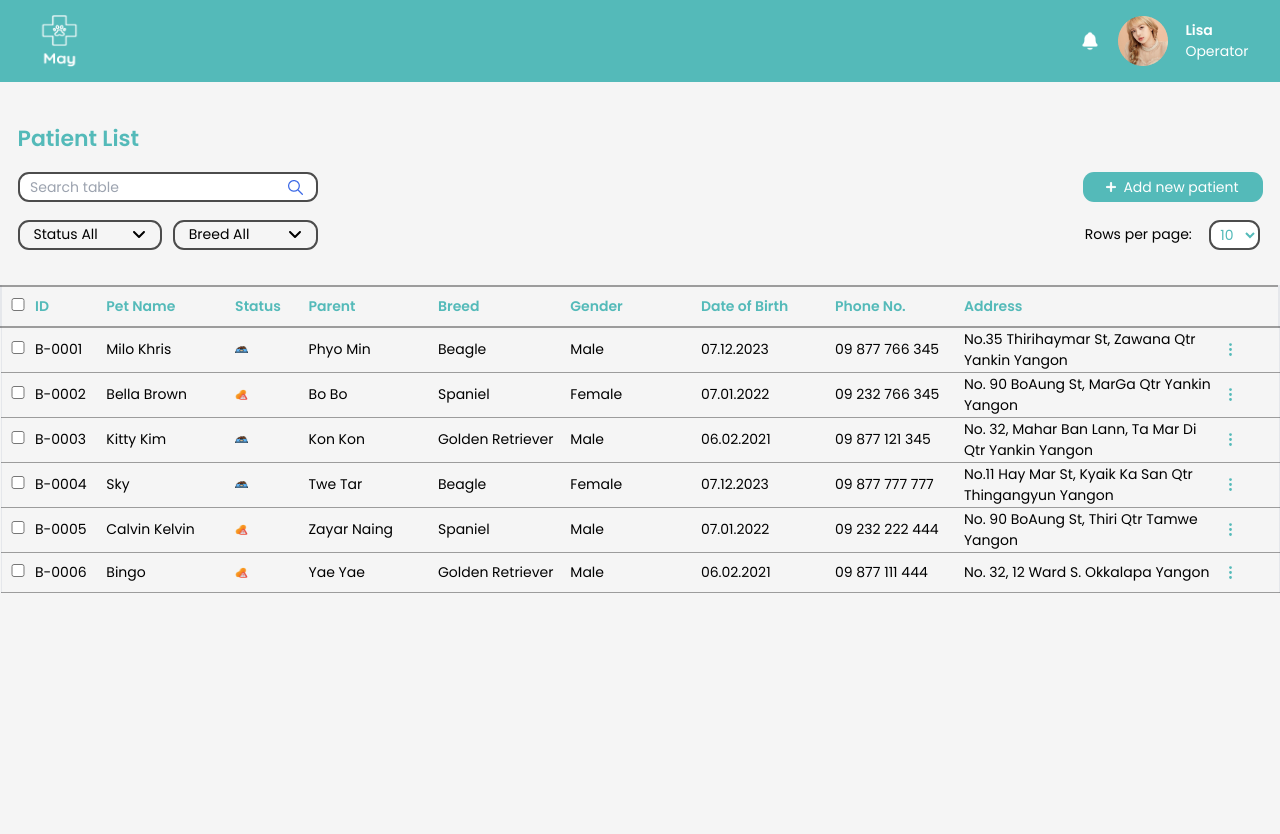
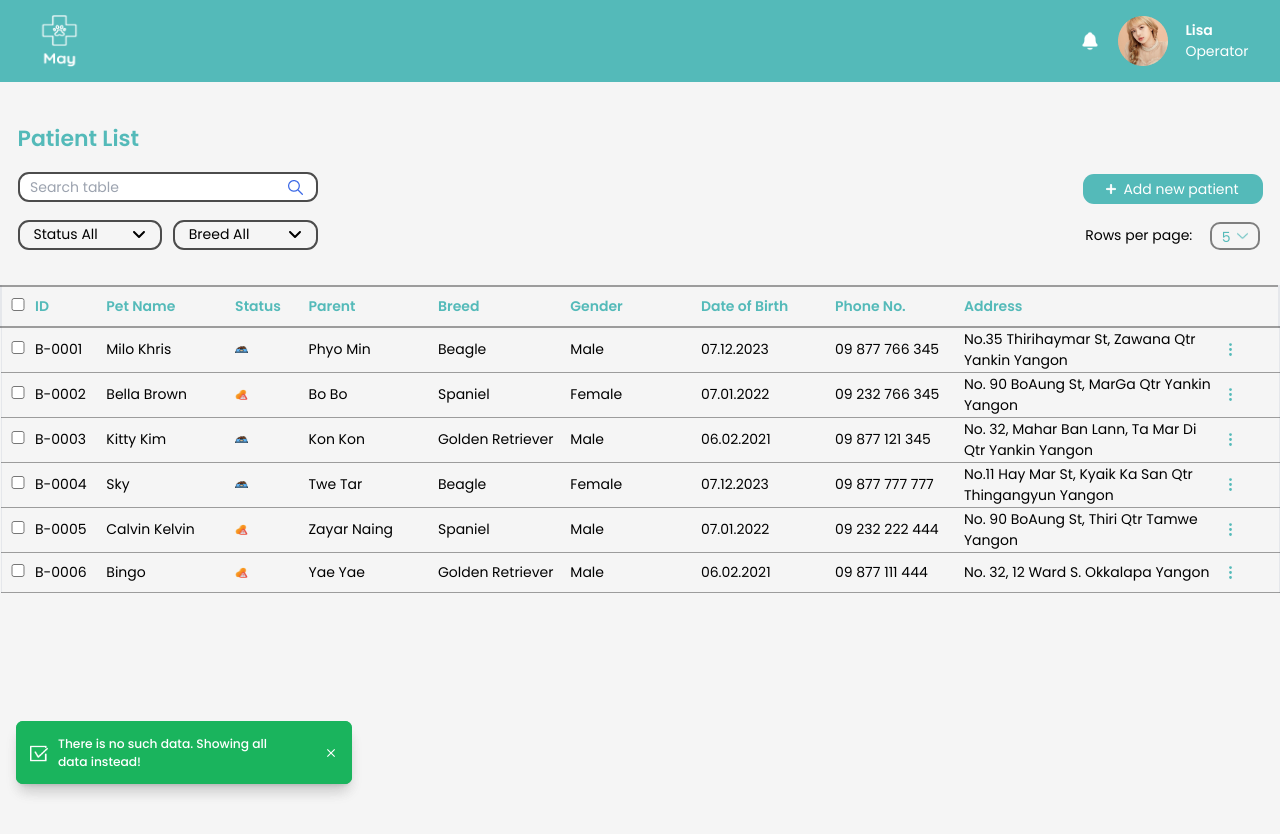
Before and after one commit to Yae-Htet-Aung/May-Veterinary-Clinic, a React (Vite) app: page / in a window 1280 px wide. Shown: the top 834 px of the page. Built offline with nearby package versions, Linux system fonts and the light colour scheme.

Commit message:
search done

```diff
--- a/src/App.css
+++ b/src/App.css
@@ -45,15 +45,13 @@
 }
 
 .outlineBtn,
-.blueBtn,
-.outlineBtnSec {
+.blueBtn {
   border-radius: 11px;
   height: 30px;
   cursor: pointer;
 }
 
-.outlineBtn,
-.outlineBtnSec {
+.outlineBtn {
   border: 2px solid #4c4c4c;
 }
 
@@ -101,10 +99,57 @@
   padding-top: 3px;
 }
 
-.outlineBtnSec {
-  background-color: #fff;
+/* row per page */
+.rppBtn {
+  padding: 3px;
+  border: 2px solid rgba(76, 76, 76, 0.7);
+  height: 28px;
+  width: 50px;
+  border-radius: 10px;
+  position: relative;
+  cursor: pointer;
   color: #54bab9;
+  display: flex;
+  justify-content: center;
+  gap: 7px;
+  align-items: start;
 }
+
+.rppList {
+  text-align: center;
+  display: none;
+  padding: 2px;
+}
+
+.rppList>p {
+  line-height: 20px;
+  padding: 0 10px;
+  cursor: pointer;
+  font-size: 14px;
+}
+
+.rppList.active {
+  height: fit-content;
+  position: absolute;
+  display: flex;
+  flex-direction: column;
+  justify-content: space-between;
+  line-height: 22px;
+  width: 50px;
+  top: 30px;
+  left: 0;
+  border: 2px solid #bfbfbf;
+  background-color: rgba(245, 245, 245, 1);
+  border-radius: 10px;
+  box-shadow: 1px 1px 4px rgba(0, 0, 0, 0.5);
+}
+
+.rppItems:hover {
+  background-color: skyblue;
+  color: #4c4c4c;
+  border-radius: 8px;
+}
+/* row per page end */
 
 label {
   color: #4c4c4c;
--- a/src/components/Alert.jsx
+++ b/src/components/Alert.jsx
@@ -64,7 +64,7 @@ export const AlertModal = ({ noti, idToDel, showAlert, setShowAlert, data, setDa
           <ModalWrapper className={`w-[390px] h-[150px] p-5 shadow-lg border-none`}>
             <form onSubmit={(e) => handleDelete(e)} className='grid grid-cols-2 grid-rows-7 h-full relative z-10 content-start gap-5'>
               <span
-                className='cursor-pointer absolute top-5 right-5 w-[20px] h-[20px] p-0 z-10 leading-[20px] text-center'
+                className='cursor-pointer absolute top-0 -right-[5px] w-[20px] h-[20px] p-0 z-10 leading-[20px] text-center'
                 aria-label='Close modal'
                 onClick={() => setShowAlert(false)}
               >
--- a/src/components/Modal.jsx
+++ b/src/components/Modal.jsx
@@ -109,7 +109,7 @@ export const Modal = ({ show, setShowModal, createData, updateData, paramsData }
           <ModalWrapper className={`${paramsData.parent == '' ? 'w-[600px] h-[462px] ' : 'w-[600px] h-[510px]'} p-5 shadow-lg bg-white border-none `}>
             <form onSubmit={() => { paramsData.parent == '' ? handleSave() : handleUpdate() }} className='grid grid-cols-2 grid-rows-7 h-full relative z-10 content-start gap-5'>
               <span
-                className='cursor-pointer absolute top-5 right-5 w-[20px] h-[20px] p-0 z-10 leading-[20px] text-center'
+                className='cursor-pointer absolute top-0 -right-[5px] w-[20px] h-[20px] p-0 z-10 leading-[20px] text-center'
                 aria-label='Close modal'
                 onClick={() => setShowModal(prev => !prev)}
               >
--- a/src/components/PatientList.jsx
+++ b/src/components/PatientList.jsx
@@ -5,7 +5,7 @@ import { Modal } from './Modal'
 import { Dropdown } from 'flowbite-react';
 import { IconDotsVertical, IconPencil } from '@tabler/icons-react'
 import { FITrash } from '@icongo/fi'
-import toast, { Toaster, resolveValue } from 'react-hot-toast';
+import toast from 'react-hot-toast';
 import Success from '../assets/resources/success.png'
 import { IoMdClose } from "react-icons/io";
 // pictures
@@ -13,6 +13,7 @@ import Allergy from '../assets/resources/allergy.png'
 import Search from '../assets/resources/search.png'
 import Add from '../assets/resources/add.png'
 import PickyEater from '../assets/resources/picky eater.png'
+import Down from '../assets/resources/green_down.png'
 import { AlertModal } from './Alert';
 
 
@@ -114,12 +115,34 @@ const PatientList = ({ show }) => {
     setResultData(filteredData);
     breedBtn.current.classList.toggle('active')
   }
+  const rppBtn = useRef(null)
+  const rppList = useRef(null)
+
+
+  const rppBtnClicked = () => {
+    rppList.current.classList.toggle('active')
+  }
+
+  const rpp5 = () => {
+    // console.log('rpp5 called')
+
+  }
+
+  const rpp10 = () => {
+    // console.log('rpp10 called')
+
+  }
   // filter end
 
   // ? search
+  const [searchTerm, setSearchTerm] = useState('');
+  const [searchedData, setSearchedData] = useState([]);
 
-  // Initialize an empty array to store unique keys
-  const allKeys = [];
+  const onChangeSearchTerm = (e) => {
+    setSearchTerm(e.target.value);
+  };
+
+  const [allKeys, setAllKeys] = useState([]) // Initialize an empty array to store unique keys
 
   // Iterate through each object in the array
   data.forEach(obj => {
@@ -133,19 +156,54 @@ const PatientList = ({ show }) => {
     });
   });
 
-  console.log('test result >>>> ', allKeys);
-
-  const searchTerm = 'bin';
-
-  const searchResults = allKeys.map((key) => (
-    data.filter(item => {
-      // Customize the condition based on your search criteria
-      return item[key].toLowerCase().includes(searchTerm.toLowerCase());
-    })
+  const handleSearch = () => {
+    console.log('search term :', searchTerm)
+    if (searchTerm == '') {
+      setResultData(data)
+    } else {
+      // Perform the search based on the searchTerm
+      const searchResults = allKeys.reduce((accumulator, key) => {
+        const filteredItems = data.filter(item => (
+          item[key].toLowerCase().includes(searchTerm.toLowerCase())
         ));
 
-  console.log(searchResults);
+        return accumulator.concat(filteredItems);
+      }, []);
 
+      setSearchedData(searchResults);
+      console.log('searched data >>> ', resultData);
+      setResultData(searchedData)
+
+    }
+  };
+  const handleKeyPress = (e) => {
+    if (e.key === 'Enter') {
+      handleSearch();
+    }
+  };
+
+  useEffect(() => {
+    // Initialize allKeys when data changes
+    const newAllKeys = [];
+    data.forEach((obj) => {
+      Object.keys(obj).forEach((key) => {
+        if (!newAllKeys.includes(key)) {
+          newAllKeys.push(key);
+        }
+      });
+    });
+    setAllKeys(newAllKeys);
+  }, [data]);
+
+  useEffect(() => {
+    // Reset resultData when searchedData changes
+    setResultData(searchedData);
+    if (searchedData.length == 0) {
+      noti('There is no such data. Showing all data instead!')
+    } else {
+      noti('Showing searched results.')
+    }
+  }, [searchedData]);
   // ? search end
 
   // Notification
@@ -198,9 +256,14 @@ const PatientList = ({ show }) => {
           <div className="flex flex-col gap-5 justify-end shrink-0 w-full md:w-[300px] md:h-full">
             <p className='text-[22px] title'>Patient List</p>
             {/* search */}
+            {/* todo */}
             <div className="flex relative ">
-              <input type="text" placeholder='Search table' className='outlineBtn text-[#4c4c4c] w-full px-3' />
-              <img src={Search} alt="" className='w-[15px] h-[15px] absolute top-[8px] right-[15px] ' />
+              {/* <input type="text" value={searchTerm} onChange={onChangeSearchTerm} /> */}
+              <input type="text" value={searchTerm} placeholder='Search table'
+                onKeyPress={handleKeyPress}
+                onChange={(e) => { onChangeSearchTerm(e) }}
+                className='outlineBtn text-[#4c4c4c] w-full px-3' />
+              <img src={Search} onClick={() => handleSearch()} alt="" className='w-[15px] h-[15px] absolute top-[8px] right-[15px] ' />
             </div>
             {/* filter */}
             <div className="flex w-full gap-3 justify-between">
@@ -214,7 +277,7 @@ const PatientList = ({ show }) => {
                 <div ref={statusBtn} className="filterBtn">
                   <p className='filterItems' onClick={statusAllClicked}>Status All</p>
                   <p className='filterItems' onClick={foodClicked}>Allergy</p>
-                  <p className='filterItems'onClick={pickyClicked}>Picky Eater</p>
+                  <p className='filterItems' onClick={pickyClicked}>Picky Eater</p>
                 </div>
               </div>
 
@@ -244,10 +307,15 @@ const PatientList = ({ show }) => {
 
             <div className="flex gap-5 md:justify-between items-center">
               <p className='commonText'>Rows per page:</p>
-              <select id="rowsPerPage" className='outlineBtnSec px-[5px] flex justify-center'>
-                <option value="10">10</option>
-                <option value="20">20</option>
-              </select>
+
+              <div ref={rppBtn} onClick={rppBtnClicked} id="rowsPerPage" className='rppBtn'>
+                5
+                <img src={Down} className='w-3 h-3 mt-[4px]' alt="icon" />
+                <div ref={rppList} className="rppList">
+                  <p className='rppItems' onClick={rpp5}>5</p>
+                  <p className='rppItems' onClick={rpp10}>10</p>
+                </div>
+              </div>
             </div>
           </div>
         </div>
@@ -275,7 +343,7 @@ const PatientList = ({ show }) => {
               {
                 resultData.length == 0 ? (
                   data.map((d, i) => (
-                    <tr key={i} className={`h-[40px] border border-b-[#44444480] ${d.parent == ''? 'none': ''} `} >
+                    <tr key={i} className={`h-[40px] border border-b-[#44444480] ${d.parent == '' ? 'none' : ''} `} >
                       <td className='w-[30px]  py-[9px]'><input type="checkbox" className="w-[30px]" /></td>
                       <td>{d.id}</td>
                       <td>{d.name}</td>
@@ -301,13 +369,13 @@ const PatientList = ({ show }) => {
                       </td>
                     </tr>
                   ))
-              ):(
+                ) : (
 
                   resultData.map((d, i) => (
 
 
 
-                  <tr key={i} className={`h-[40px] border border-b-[#44444480] ${d.parent == ''? 'none': ''} `} >
+                    <tr key={i} className={`h-[40px] border border-b-[#44444480] ${d.parent == '' ? 'none' : ''} `} >
                       <td className='w-[30px]  py-[9px]'><input type="checkbox" className="w-[30px]" /></td>
                       <td>{d.id}</td>
                       <td>{d.name}</td>
```
Lines whose indentation alone changed are shown as unchanged.
